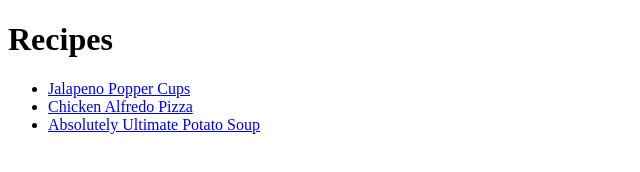
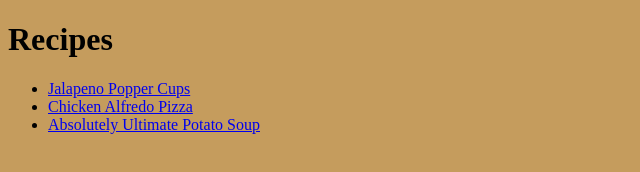
Before and after one commit to bstephe9/odin-recipes, a plain HTML site: page index.html in a window 1280 px wide. Shown: the whole page, without its empty margins (0-640 px from the left). Drawn offline with Linux system fonts and the light colour scheme.

Commit message:
Add page background color

```diff
--- a/styles.css
+++ b/styles.css
@@ -1,5 +1,6 @@
 html {
   box-sizing: border-box;
+  background-color: rgb(197, 156, 93);
 }
 
 *,
```
